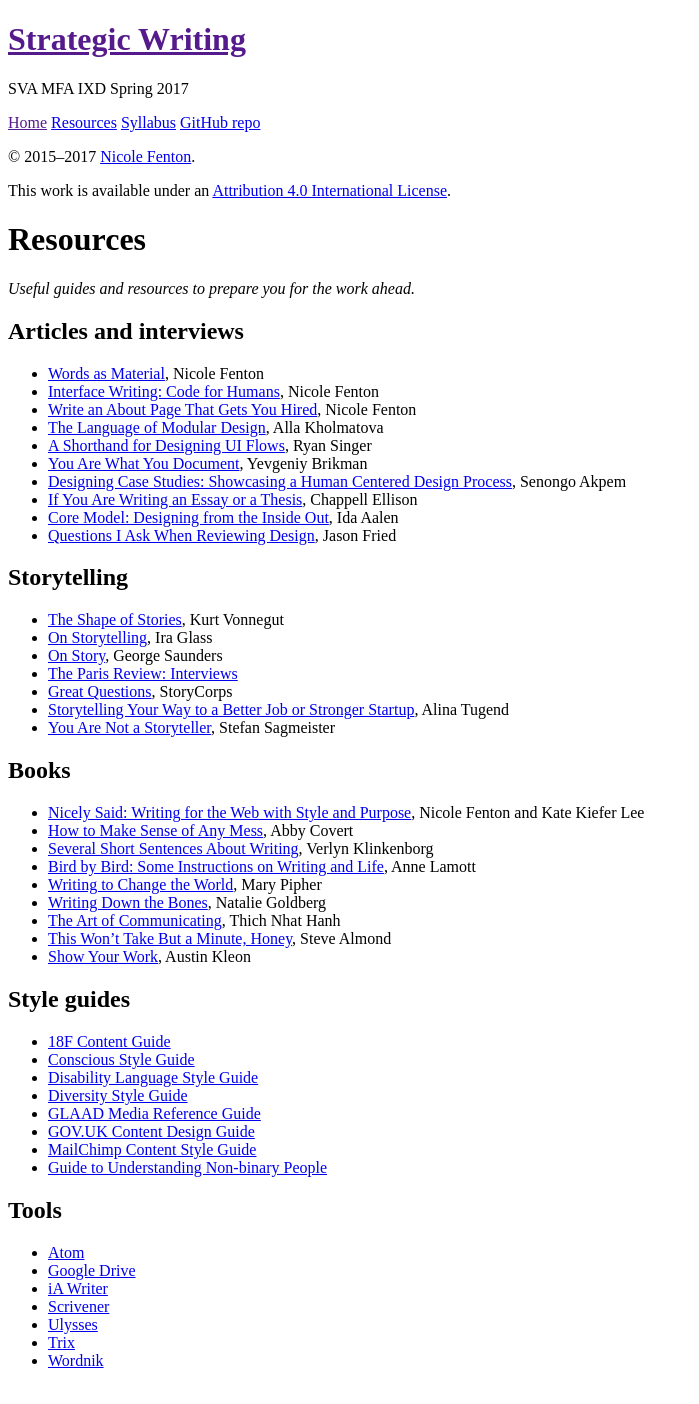
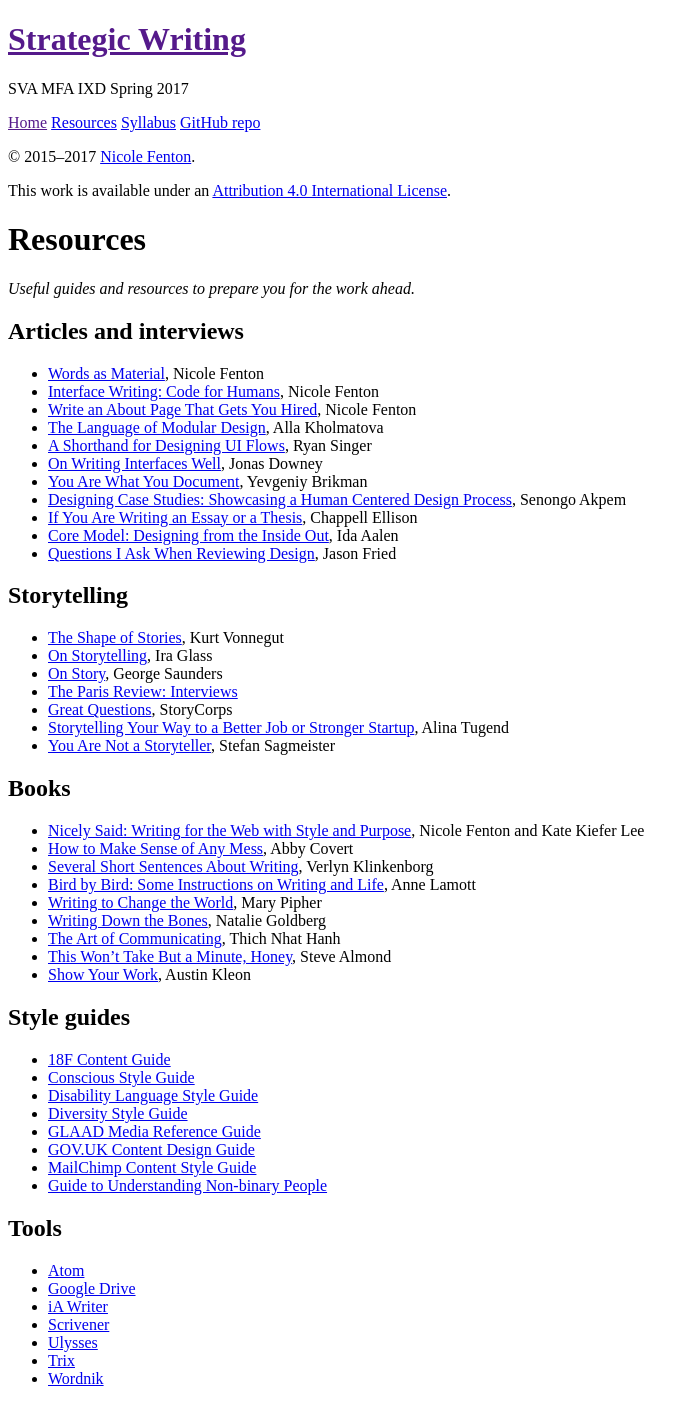
Before and after one commit to nicoleslaw/strategicwriting, a Jekyll site: the page built from resources.md, in a window 1280 px wide. Shown: the whole page, without its empty margins (0-699 px from the left). Built offline with Jekyll 4.4.1, drawn with Linux system fonts in a browser that asks for light colours.

Commit message:
Adds link

```diff
--- a/resources.md
+++ b/resources.md
@@ -11,6 +11,7 @@ _Useful guides and resources to prepare you for the work ahead._
 * [Write an About Page That Gets You Hired](http://99u.com/articles/51669/how-to-write-about-me-section), Nicole Fenton
 * [The Language of Modular Design](http://alistapart.com/article/language-of-modular-design), Alla Kholmatova
 * [A Shorthand for Designing UI Flows](https://signalvnoise.com/posts/1926-a-shorthand-for-designing-ui-flows), Ryan Singer
+* [On Writing Interfaces Well](https://signalvnoise.com/posts/3633-on-writing-interfaces-well), Jonas Downey
 * [You Are What You Document](http://www.ybrikman.com/writing/2014/05/05/you-are-what-you-document/), Yevgeniy Brikman
 * [Designing Case Studies: Showcasing a Human Centered Design Process](https://www.smashingmagazine.com/2015/02/designing-case-studies-human-centered-design-process/), Senongo Akpem
 * [If You Are Writing an Essay or a Thesis](https://medium.com/@chappelltracker/if-you-are-writing-an-essay-or-a-thesis-7e6e0eaeedef#.mo9vm7mka), Chappell Ellison
```
